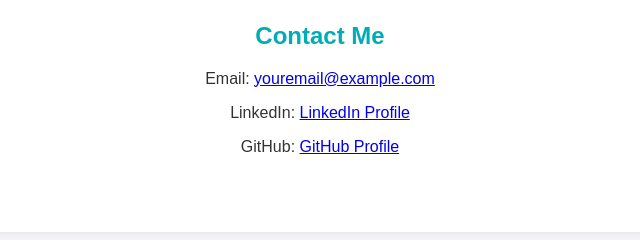
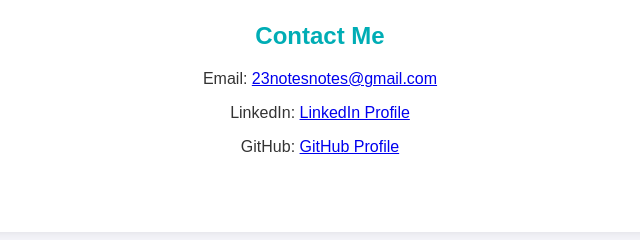
Before and after one commit to webbuild567/portfolio, a plain HTML site: page index.html in a window 1280 px wide. Shown: the part 1375-1615 px from the top of the page, 320-960 px from the left. Drawn offline with Linux system fonts and the light colour scheme.

Commit message:
Update index.html

```diff
--- a/index.html
+++ b/index.html
@@ -55,7 +55,7 @@
 
   <section id="contact" class="section">
     <h2>Contact Me</h2>
-    <p>Email: <a href="mailto:email@example.com">youremail@example.com</a></p>
+    <p>Email: <a href="mailto:email@example.com">23notesnotes@gmail.com</a></p>
     <p>LinkedIn: <a href="YOUR_LINKEDIN_URL" target="_blank">LinkedIn Profile</a></p>
     <p>GitHub: <a href="YOUR_GITHUB_URL" target="_blank">GitHub Profile</a></p>
   </section>
```
